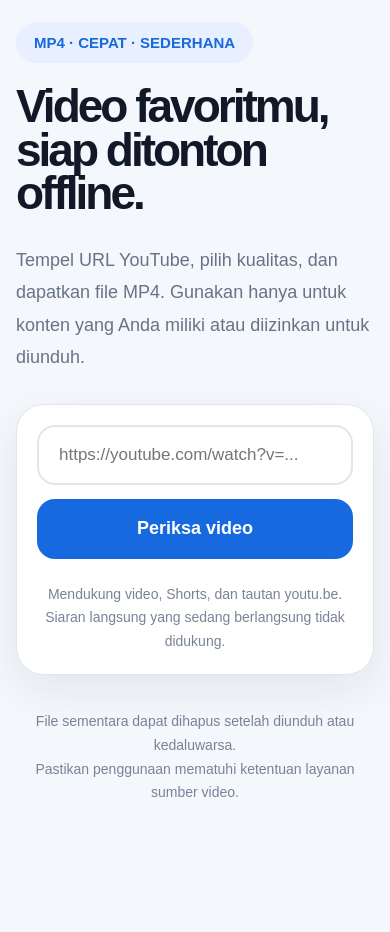
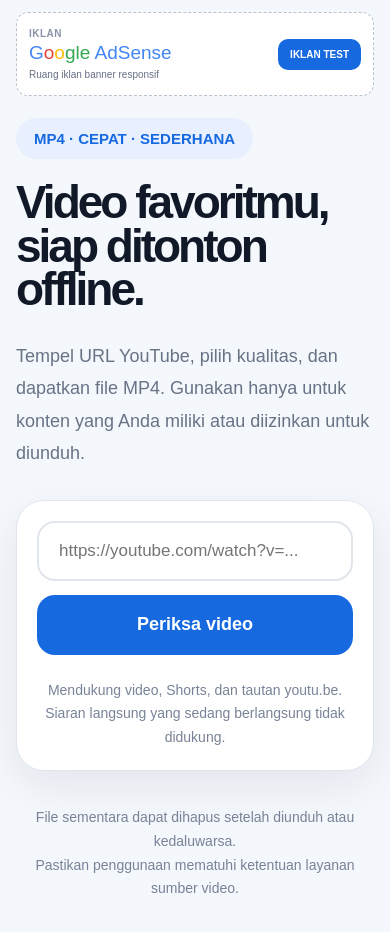
Before and after one commit to shopppit1-tech/video-downloader, a website: page public/index.html in a window 390 px wide. Before the commit the page ends 845 px from the top, so only its background shows below. Drawn offline with Linux system fonts and the light colour scheme.

Commit message:
Update ad sections and remove AdSense script
Removed Google AdSense script and related comments. Added new ad sections and modified styles for consistency.

```diff
--- a/public/index.html
+++ b/public/index.html
@@ -31,17 +31,6 @@
     href="/icon-192.png"
   >
 
-  <!-- =====================================================
-       GOOGLE ADSENSE
-       GANTI ID INI DENGAN ID ADSENSE KAMU
-  ====================================================== -->
-
-  <script
-    async
-    src="https://pagead2.googlesyndication.com/pagead/js/adsbygoogle.js?client=ca-pub-1234567890123456"
-    crossorigin="anonymous"
-  ></script>
-
 
   <style>
 
@@ -64,8 +53,90 @@
       width: 100%;
       max-width: 900px;
       margin: auto;
-      padding: 28px 18px 50px;
-    }
+      padding: 16px 18px 50px;
+    }
+
+
+    /* =====================================================
+       IKLAN ATAS
+    ====================================================== */
+
+    .top-ad {
+      width: 100%;
+      min-height: 90px;
+      margin: 0 auto 28px;
+      border: 1px dashed #b9c3d0;
+      border-radius: 12px;
+      background: #ffffff;
+      display: flex;
+      align-items: center;
+      justify-content: center;
+      overflow: hidden;
+    }
+
+    .test-ad {
+      width: 100%;
+      min-height: 90px;
+      padding: 12px 20px;
+      display: flex;
+      align-items: center;
+      justify-content: space-between;
+      gap: 15px;
+    }
+
+    .test-ad-left {
+      min-width: 0;
+    }
+
+    .test-ad-label {
+      color: #8a94a6;
+      font-size: 10px;
+      font-weight: 700;
+      margin-bottom: 4px;
+      text-transform: uppercase;
+      letter-spacing: .5px;
+    }
+
+    .test-ad-brand {
+      font-size: 25px;
+      font-weight: 500;
+      color: #4285f4;
+      line-height: 1.1;
+    }
+
+    .test-ad-brand span:nth-child(2) {
+      color: #ea4335;
+    }
+
+    .test-ad-brand span:nth-child(3) {
+      color: #fbbc05;
+    }
+
+    .test-ad-brand span:nth-child(4) {
+      color: #34a853;
+    }
+
+    .test-ad-sub {
+      color: #667085;
+      font-size: 13px;
+      margin-top: 5px;
+    }
+
+    .test-ad-button {
+      flex-shrink: 0;
+      background: #1769e0;
+      color: #fff;
+      border-radius: 10px;
+      padding: 12px 18px;
+      font-size: 13px;
+      font-weight: 800;
+      white-space: nowrap;
+    }
+
+
+    /* =====================================================
+       HEADER
+    ====================================================== */
 
     .badge {
       display: inline-block;
@@ -94,6 +165,11 @@
       line-height: 1.8;
     }
 
+
+    /* =====================================================
+       CARD
+    ====================================================== */
+
     .card {
       margin-top: 30px;
       background: white;
@@ -102,6 +178,11 @@
       padding: 34px;
       box-shadow: 0 15px 45px rgba(20, 40, 80, .08);
     }
+
+
+    /* =====================================================
+       INPUT
+    ====================================================== */
 
     input,
     select {
@@ -121,6 +202,11 @@
       border-color: #1769e0;
     }
 
+
+    /* =====================================================
+       BUTTON
+    ====================================================== */
+
     button {
       width: 100%;
       height: 64px;
@@ -143,6 +229,11 @@
       background: #111827;
     }
 
+
+    /* =====================================================
+       STATUS
+    ====================================================== */
+
     .status {
       display: none;
       margin-top: 18px;
@@ -171,6 +262,7 @@
       color: #175cd3;
     }
 
+
     /* =====================================================
        THUMBNAIL
     ====================================================== */
@@ -189,8 +281,12 @@
       aspect-ratio: 16 / 9;
       object-fit: cover;
       display: block;
-      border-radius: 24px;
-    }
+    }
+
+
+    /* =====================================================
+       VIDEO INFO
+    ====================================================== */
 
     .video-info {
       display: none;
@@ -210,6 +306,11 @@
       line-height: 1.6;
     }
 
+
+    /* =====================================================
+       QUALITY
+    ====================================================== */
+
     .quality {
       margin-top: 18px;
     }
@@ -222,30 +323,26 @@
 
 
     /* =====================================================
-       IKLAN
+       IKLAN BAWAH
     ====================================================== */
 
-    .ad-container {
-      width: 100%;
-      margin: 28px 0;
-      padding: 10px 0;
-      text-align: center;
-      overflow: hidden;
-    }
-
-    .ad-label {
-      margin-bottom: 8px;
-      color: #9aa4b2;
-      font-size: 11px;
-      text-align: center;
-    }
-
-    .adsbygoogle {
-      display: block;
+    .bottom-ad {
       width: 100%;
       min-height: 100px;
-    }
-
+      margin-top: 28px;
+      border: 1px dashed #b9c3d0;
+      border-radius: 12px;
+      background: #ffffff;
+      display: flex;
+      align-items: center;
+      justify-content: center;
+      overflow: hidden;
+    }
+
+
+    /* =====================================================
+       SMALL TEXT
+    ====================================================== */
 
     .small {
       margin-top: 24px;
@@ -255,6 +352,11 @@
       text-align: center;
     }
 
+
+    /* =====================================================
+       FOOTER
+    ====================================================== */
+
     footer {
       margin-top: 35px;
       color: #788397;
@@ -264,10 +366,37 @@
     }
 
 
+    /* =====================================================
+       MOBILE
+    ====================================================== */
+
     @media (max-width: 600px) {
 
       .page {
-        padding: 22px 16px 40px;
+        padding: 12px 16px 40px;
+      }
+
+      .top-ad {
+        min-height: 82px;
+        margin-bottom: 22px;
+      }
+
+      .test-ad {
+        min-height: 82px;
+        padding: 10px 12px;
+      }
+
+      .test-ad-brand {
+        font-size: 19px;
+      }
+
+      .test-ad-sub {
+        font-size: 10px;
+      }
+
+      .test-ad-button {
+        padding: 10px 12px;
+        font-size: 10px;
       }
 
       .card {
@@ -290,6 +419,10 @@
         height: 60px;
       }
 
+      .title {
+        font-size: 22px;
+      }
+
     }
 
   </style>
@@ -300,6 +433,45 @@
 <body>
 
   <main class="page">
+
+
+    <!-- =================================================
+         BANNER IKLAN ATAS
+    ================================================== -->
+
+    <div class="top-ad">
+
+      <div class="test-ad">
+
+        <div class="test-ad-left">
+
+          <div class="test-ad-label">
+            Iklan
+          </div>
+
+          <div class="test-ad-brand">
+            <span>G</span><span>o</span><span>o</span><span>gle</span>
+            AdSense
+          </div>
+
+          <div class="test-ad-sub">
+            Ruang iklan banner responsif
+          </div>
+
+        </div>
+
+        <div class="test-ad-button">
+          IKLAN TEST
+        </div>
+
+      </div>
+
+    </div>
+
+
+    <!-- =================================================
+         HEADER
+    ================================================== -->
 
     <div class="badge">
       MP4 · CEPAT · SEDERHANA
@@ -320,12 +492,14 @@
     </div>
 
 
+    <!-- =================================================
+         CARD
+    ================================================== -->
+
     <section class="card">
 
 
-      <!-- =================================================
-           URL
-      ================================================== -->
+      <!-- URL -->
 
       <input
         id="url"
@@ -336,9 +510,7 @@
       >
 
 
-      <!-- =================================================
-           PERIKSA
-      ================================================== -->
+      <!-- PERIKSA -->
 
       <button
         id="checkBtn"
@@ -348,9 +520,7 @@
       </button>
 
 
-      <!-- =================================================
-           STATUS
-      ================================================== -->
+      <!-- STATUS -->
 
       <div
         id="status"
@@ -359,7 +529,7 @@
 
 
       <!-- =================================================
-           THUMBNAIL — CUMA SATU
+           THUMBNAIL — SATU SAJA
       ================================================== -->
 
       <div
@@ -385,7 +555,6 @@
         class="video-info"
       >
 
-
         <h2
           id="videoTitle"
           class="title"
@@ -398,9 +567,7 @@
         ></div>
 
 
-        <!-- =================================================
-             KUALITAS
-        ================================================== -->
+        <!-- KUALITAS -->
 
         <div class="quality">
 
@@ -413,9 +580,7 @@
         </div>
 
 
-        <!-- =================================================
-             DOWNLOAD
-        ================================================== -->
+        <!-- DOWNLOAD -->
 
         <button
           id="downloadBtn"
@@ -427,30 +592,43 @@
 
 
         <!-- =================================================
-             IKLAN TEST
-             POSISI DI BAWAH DOWNLOAD
+             IKLAN TEST BAWAH
         ================================================== -->
 
-        <div class="ad-container">
-
-          <div class="ad-label">
-            Iklan
+        <div class="bottom-ad">
+
+          <div class="test-ad">
+
+            <div class="test-ad-left">
+
+              <div class="test-ad-label">
+                Iklan
+              </div>
+
+              <div class="test-ad-brand">
+                <span>G</span><span>o</span><span>o</span><span>gle</span>
+                AdSense
+              </div>
+
+              <div class="test-ad-sub">
+                Ruang iklan banner responsif
+              </div>
+
+            </div>
+
+            <div class="test-ad-button">
+              IKLAN TEST
+            </div>
+
           </div>
 
-          <ins
-            class="adsbygoogle"
-            style="display:block"
-            data-ad-client="ca-pub-1234567890123456"
-            data-ad-slot="1234567890"
-            data-ad-format="auto"
-            data-full-width-responsive="true"
-          ></ins>
-
         </div>
 
 
       </div>
 
+
+      <!-- INFO -->
 
       <div class="small">
         Mendukung video, Shorts, dan tautan youtu.be.
@@ -461,6 +639,10 @@
 
     </section>
 
+
+    <!-- =================================================
+         FOOTER
+    ================================================== -->
 
     <footer>
       File sementara dapat dihapus setelah diunduh
@@ -566,6 +748,8 @@
       const text =
         String(input || "").trim();
 
+
+      /* Direct ID */
 
       if (
         /^[A-Za-z0-9_-]{11}$/.test(
@@ -653,7 +837,7 @@
       }
 
 
-      /* shorts / embed / live */
+      /* Shorts / Embed / Live */
 
       const match =
         url.pathname.match(
@@ -669,7 +853,7 @@
 
 
     /* =====================================================
-       DURATION
+       FORMAT DURASI
     ===================================================== */
 
     function formatDuration(
@@ -678,6 +862,7 @@
 
       seconds =
         Number(seconds || 0);
+
 
       if (!seconds) {
         return "";
@@ -772,8 +957,7 @@
 
 
     /* =====================================================
-       TAMPILKAN VIDEO
-       THUMBNAIL CUMA SATU
+       SHOW VIDEO
     ===================================================== */
 
     function showVideo(
@@ -790,6 +974,8 @@
       currentVideoUrl =
         urlInput.value.trim();
 
+
+      /* Validasi ID */
 
       if (
         !/^[A-Za-z0-9_-]{11}$/.test(
@@ -803,7 +989,9 @@
       }
 
 
-      /* Thumbnail */
+      /* =================================================
+         THUMBNAIL
+      ================================================= */
 
       if (
         info.thumbnail
@@ -823,14 +1011,18 @@
       }
 
 
-      /* Title */
+      /* =================================================
+         TITLE
+      ================================================= */
 
       videoTitle.textContent =
         info.title ||
         "Video YouTube";
 
 
-      /* Meta */
+      /* =================================================
+         META
+      ================================================= */
 
       const meta = [];
 
@@ -865,7 +1057,9 @@
         meta.join(" · ");
 
 
-      /* Quality */
+      /* =================================================
+         QUALITY
+      ================================================= */
 
       quality.innerHTML =
         "";
@@ -917,12 +1111,15 @@
               "option"
             );
 
+
           option.value =
             String(height);
+
 
           option.textContent =
             height +
             "p";
+
 
           quality.appendChild(
             option
@@ -953,32 +1150,13 @@
       }
 
 
+      /* Tampilkan */
+
       videoInfo.style.display =
         "block";
 
 
-      /* Jalankan iklan */
-
-      try {
-
-        (
-          window.adsbygoogle =
-          window.adsbygoogle || []
-        ).push({});
-
-      } catch (
-        error
-      ) {
-
-        console.log(
-          "AdSense:",
-          error
-        );
-
-      }
-
-
-      /* Scroll */
+      /* Scroll ke thumbnail */
 
       setTimeout(
         () => {
@@ -1198,6 +1376,8 @@
 
         try {
 
+          /* REQUEST DOWNLOAD */
+
           const response =
             await fetch(
               "/api/download",
@@ -1212,6 +1392,7 @@
 
                 body:
                   JSON.stringify({
+
                     url:
                       videoUrl,
 
@@ -1220,6 +1401,7 @@
 
                     height:
                       height
+
                   })
               }
             );
@@ -1262,13 +1444,16 @@
           );
 
 
-          /* POLLING */
+          /* =================================================
+             POLLING
+          ================================================== */
 
           for (
             let attempt = 0;
             attempt < 180;
             attempt++
           ) {
+
 
             await new Promise(
               resolve =>
@@ -1303,7 +1488,8 @@
             /* READY */
 
             if (
-              job.status === "ready"
+              job.status ===
+              "ready"
             ) {
 
               if (
@@ -1335,7 +1521,8 @@
             /* FAILED */
 
             if (
-              job.status === "failed"
+              job.status ===
+              "failed"
             ) {
 
               throw new Error(
@@ -1394,7 +1581,8 @@
       function (event) {
 
         if (
-          event.key === "Enter"
+          event.key ===
+          "Enter"
         ) {
 
           event.preventDefault();
@@ -1412,7 +1600,8 @@
     ===================================================== */
 
     if (
-      "serviceWorker" in navigator
+      "serviceWorker" in
+      navigator
     ) {
 
       window.addEventListener(
```
